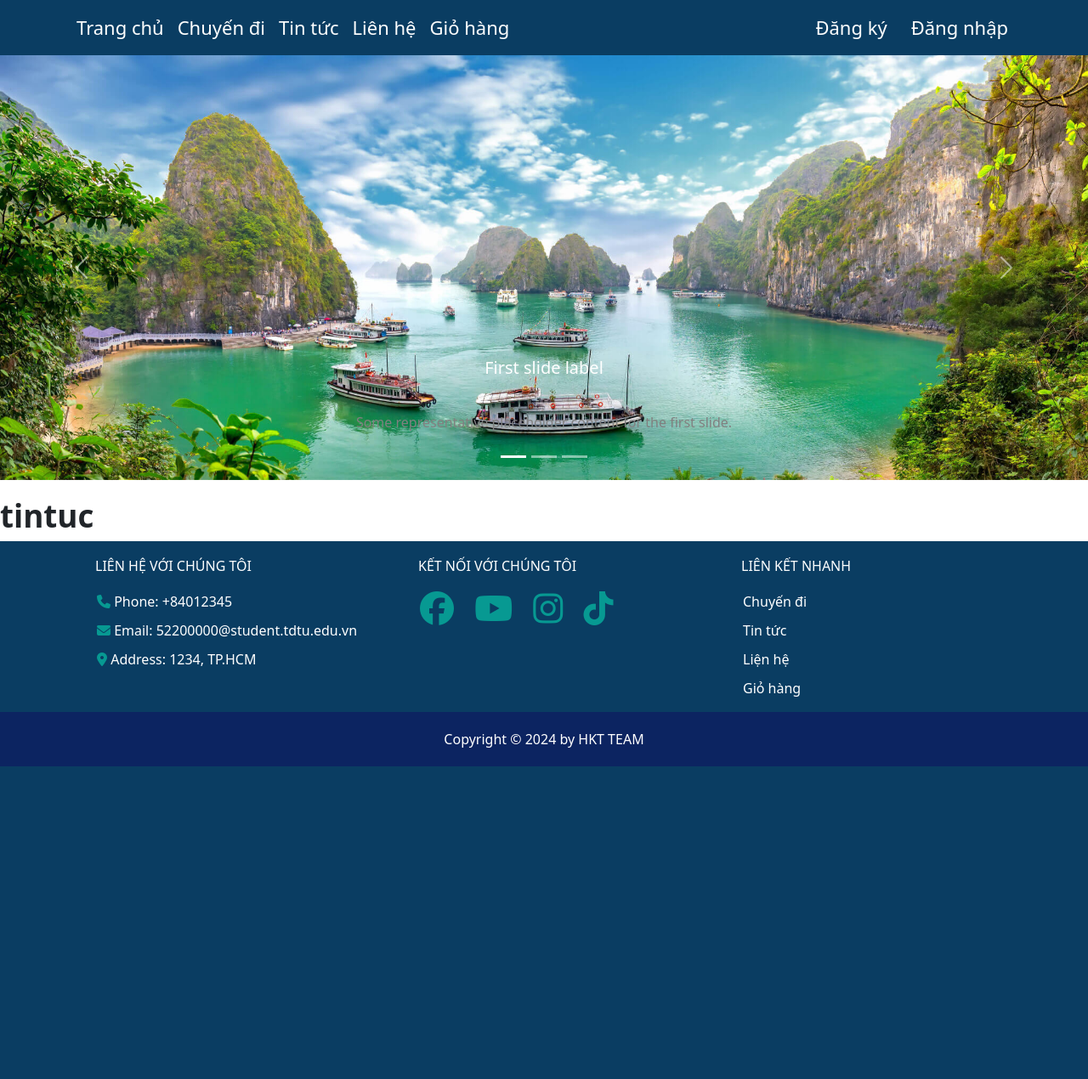
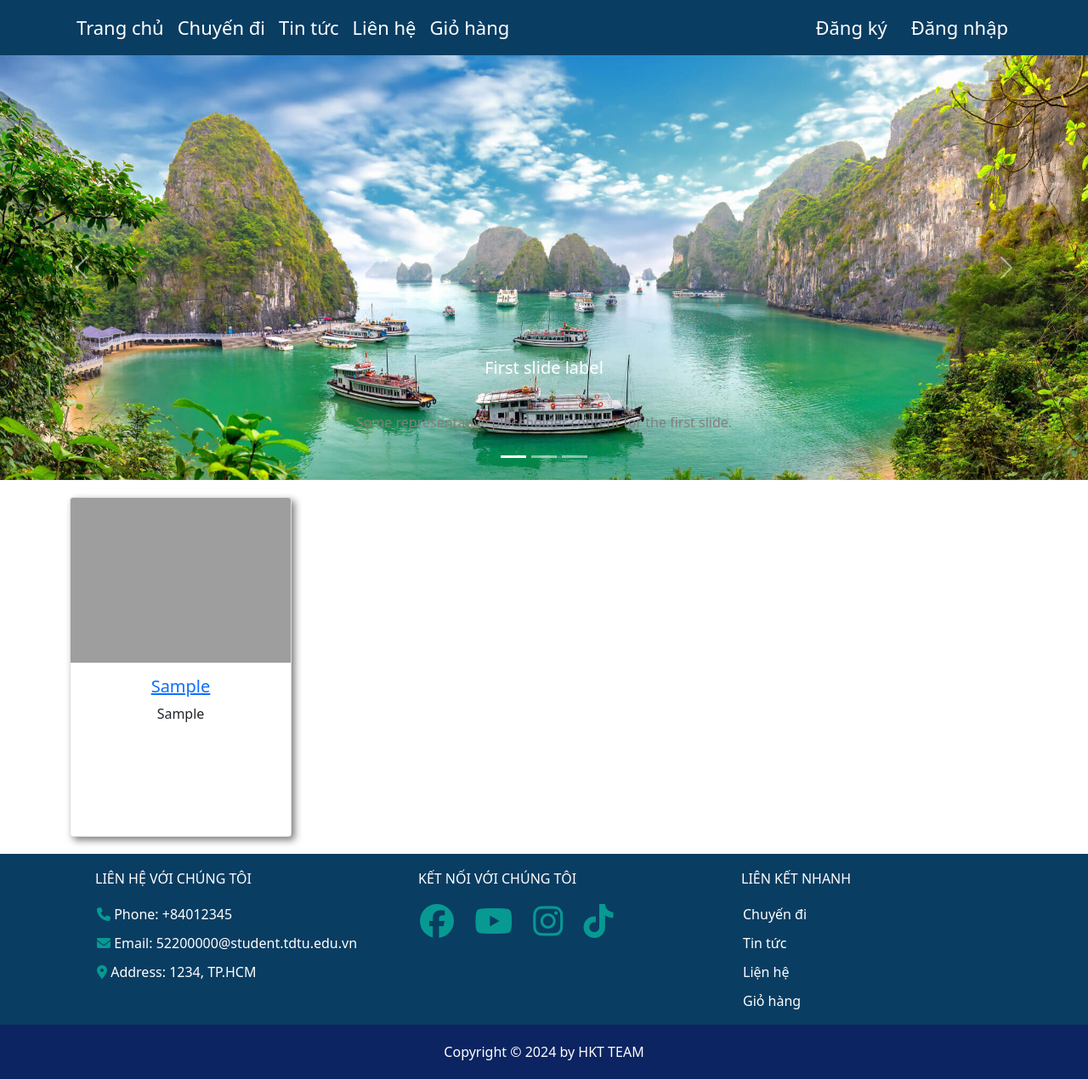
Before and after one commit to PhamCongNhutTan/WEB_CUOI_KY, a PHP site: page /index.php?quanly=tintuc in a window 1280 px wide. Shown: the whole page at 85% size. Before the commit the page ends 902 px from the top, so only its background shows below. Run offline with PHP 8.4, Linux system fonts and the light colour scheme; tables that the repository leaves empty or names only in its code hold one stand-in row (values such as "Sample post"); some libraries are stand-ins or nearby versions; grey boxes are pictures that could not be loaded.

Commit message:
feat: cap nhat tin tuc len trang chu

```diff
--- a/admincp/modules/quanlytintuc/add.php
+++ b/admincp/modules/quanlytintuc/add.php
@@ -12,12 +12,12 @@
 
   <div class="form-group">
     <label for="">Tóm tắt nội dung</label>
-    <input type="text" class="form-control" id="" name="tomtat">
+    <textarea type="text" class="form-control" id="tomtat" name="tomtat"></textarea>
   </div>
 
   <div class="form-group">
     <label for="">Nội dung chi tiết</label>
-    <input type="text" class="form-control" id="" name="noidung">
+    <textarea type="text" class="form-control" id="noidung" name="noidung"></textarea>
   </div>
 
   <div class="form-group">
--- a/admincp/modules/quanlytintuc/edit.php
+++ b/admincp/modules/quanlytintuc/edit.php
@@ -21,12 +21,12 @@
 
   <div class="form-group">
     <label for="">Tóm tắt nội dung</label>
-    <textarea class="form-control" name="tomtat" style="resize: none;" rows="10" ><?php echo $row['tomtat']?></textarea>
+    <textarea class="form-control" id="tomtat" name="tomtat" style="resize: none;" rows="10" ><?php echo $row['tomtat']?></textarea>
   </div>
 
   <div class="form-group">
     <label for="">Nội dung chi tiết</label>
-    <textarea class="form-control" name="noidung" style="resize: none;" rows="10" ><?php echo $row['noidung']?></textarea>
+    <textarea class="form-control" id="noidung" name="noidung" style="resize: none;" rows="10" ><?php echo $row['noidung']?></textarea>
   </div>
 
   <div class="form-group">
--- a/css/style.css
+++ b/css/style.css
@@ -95,7 +95,7 @@
     background-color: whitesmoke;
 }
 
-.card-img-top {
+#our-team .card-img-top {
     border-radius: 50% !important;
     width: 50%;
     margin: 0 auto;
--- /dev/null
+++ b/css/tintuc.css
@@ -0,0 +1,3 @@
+#tintuc .card {
+    height: 400px;
+}
--- a/index.php
+++ b/index.php
@@ -18,6 +18,7 @@
     <link rel="stylesheet" href="css/style.css" type="text/css">
     <link rel="stylesheet" href="css/chuyendi.css" type="text/css">
     <link rel="stylesheet" href="css/lienhe.css" type="text/css">
+    <link rel="stylesheet" href="css/tintuc.css" type="text/css">
     <link rel="stylesheet" href="css/modalLogin.css">
 </head>
 
--- a/pages/main.php
+++ b/pages/main.php
@@ -13,6 +13,8 @@
             include('main_content/tintuc.php');
         } else if ($temp == 'lienhe') {
             include('main_content/lienhe.php');
+        } else if ($temp == 'chitiettintuc') {
+            include('main_content/chitiettintuc.php');
         } else if ($temp == 'giohang') {
             include('main_content/giohang.php');
         } else {
--- a/pages/main_content/tintuc.php
+++ b/pages/main_content/tintuc.php
@@ -1 +1,28 @@
-<h1>tintuc</h1>
+<?php
+    $sql_tintuc = "SELECT * FROM post ORDER BY post_id DESC";
+    $query_tintuc = mysqli_query($mysqli, $sql_tintuc);
+?>
+
+<div class="container" id="tintuc">
+    <div class="row">
+        <?php
+        while ($row = mysqli_fetch_array($query_tintuc)){
+        ?>
+
+            <div class="col-6 col-md-4 col-lg-3 ">
+                <div class="card">
+                <img class="card-img-top" src="admincp/modules/quanlytintuc/uploads/<?php echo $row['hinhanh'] ?>" alt="Card image cap">
+                <div class="card-body">
+                    <a href="index.php?quanly=chitiettintuc&id=<?php echo $row['post_id'] ?>">
+                    <h5 class="card-title"><?php echo $row['tieude']?></h5>
+                    </a>
+                    <?php echo $row['tomtat']?></p>
+                    </div>
+                </div>
+            </div>
+
+        <?php
+        }
+        ?>
+    </div>
+</div>
```
Also changed, not shown: admincp/index.php (+19 -2 lines), pages/main_content/chitiettintuc.php (added, +18 -0 lines), admincp/modules/quanlytintuc/uploads/tintuc1.jpg (added), admincp/modules/quanlytintuc/uploads/tintuc2.jpg (deleted).
